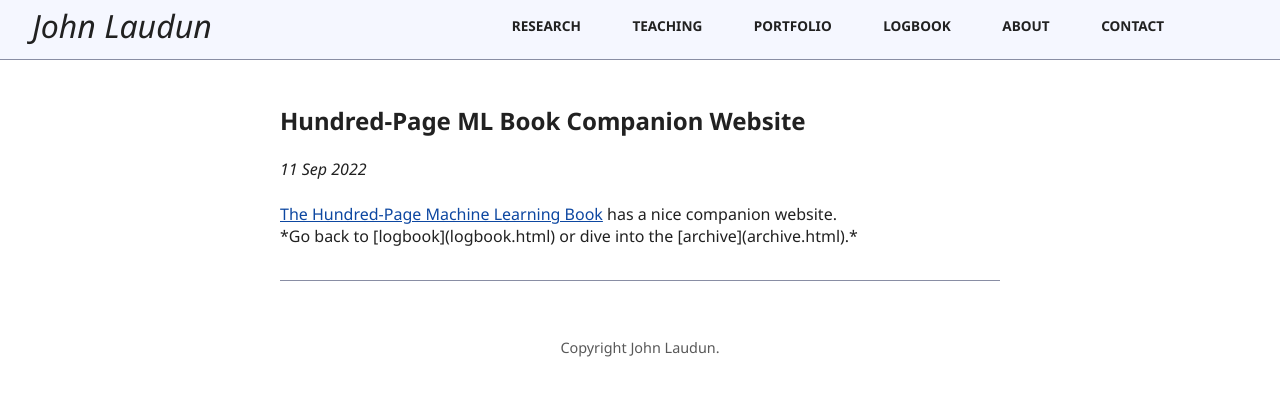
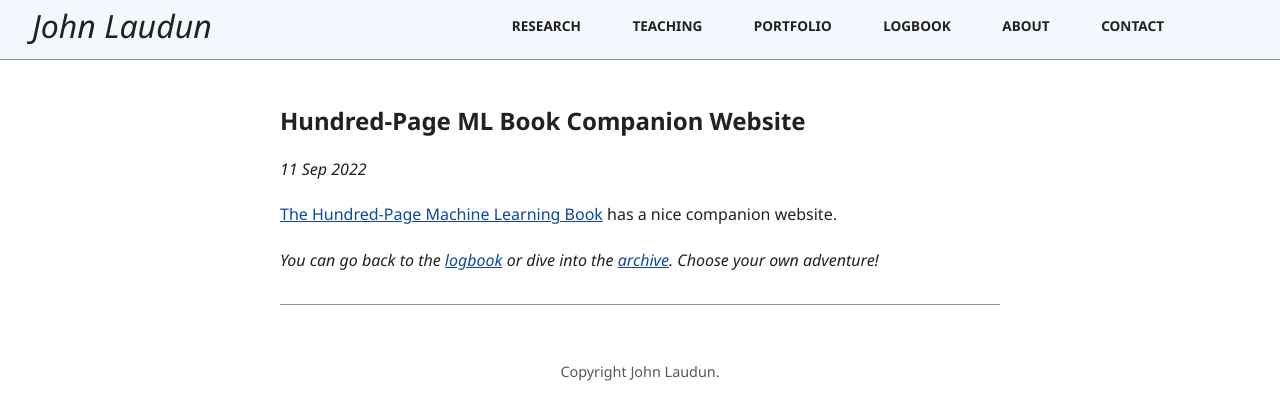
Before and after one commit to johnlaudun/jln, a Jekyll site: the page built from _posts/2022-09-11-1450.md, in a window 1280 px wide. Shown: the top 420 px of the page. Built offline with Jekyll 4.4.1, drawn with Linux system fonts in a browser that asks for light colours.

Commit message:
Working post post foot note.

```diff
--- a/_layouts/post.html
+++ b/_layouts/post.html
@@ -8,4 +8,8 @@
 
 {{ content }}
 
-*Go back to [logbook](logbook.html) or dive into the [archive](archive.html).*
+<p>
+    <em>
+        You can go back to the <a href="{{site.url}}/logbook.html">logbook</a> or dive into the <a href="{{site.url}}/archive.html">archive</a>. Choose your own adventure!
+    </em>
+</p>
```
